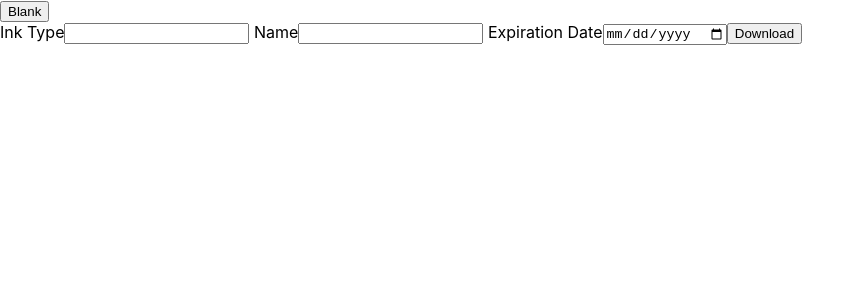
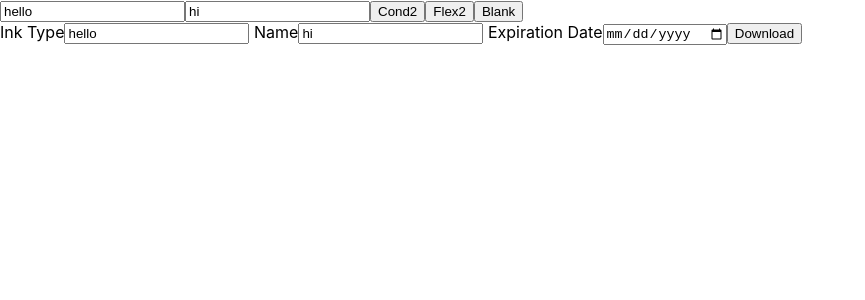
Before and after one commit to tsinco/vone-materials-tool, a React (Create React App) app: page / in a window 1280 px wide. Shown: the top 300 px of the page, without its empty margins (0-865 px from the left). Built offline with nearby package versions, Linux system fonts and the light colour scheme.

Commit message:
Added useReducer
Added useReducer to switch between different kinds of templates

```diff
--- a/src/Form/template.tsx
+++ b/src/Form/template.tsx
@@ -1,5 +1,30 @@
 import Form from "./form";
-import { useState } from "react";
+import { useState, useReducer } from "react";
+import initialValue from "./value";
+type ActionType = {
+  type: "Cond2" | "Flex2" | "Solder Paste Bi" | "Solder Paste Pb" | "Blank";
+};
+
+function reducer(state: any, action: ActionType) {
+  switch (action.type) {
+    case "Cond2":
+      return {
+        type: "Cond2",
+        name: "CrazyFries",
+        expiration: new Date("2013-01-08"),
+      };
+    case "Flex2":
+      return {
+        type: "Flex2",
+        name: "BigMac",
+        expiration: new Date("2011-01-08"),
+      };
+    case "Blank":
+      return { ...initialValue };
+    default:
+      return {};
+  }
+}
 
 interface props {
   id: Number;
@@ -7,19 +32,9 @@ interface props {
   type: String;
   expiration: Date;
 }
-const initialValue = {
-  type: "",
-  name: "",
-  expiration: new Date(),
-};
 
-const firstTemplate = {
-  type: "Cond2",
-  name: "CrazyFries",
-  expiration: new Date("2013-01-08"),
-};
 const Templates: React.FC = () => {
-  const [value, setValue] = useState(initialValue);
+  const [state, dispatch] = useReducer(reducer, { ...initialValue });
 
   const handleOnClick = (e: React.MouseEvent<HTMLButtonElement>) => {
     // setValue({
@@ -31,7 +46,15 @@ const Templates: React.FC = () => {
   return (
     <main>
       <div>
-        <button key="123" onClick={handleOnClick}>
+        <input name="type" type="text" value={state.type} />
+        <input name="name" type="text" value={state.name} />
+        <button key="123" onClick={() => dispatch({ type: "Cond2" })}>
+          Cond2
+        </button>
+        <button key="456" onClick={() => dispatch({ type: "Flex2" })}>
+          Flex2
+        </button>
+        <button key="456" onClick={() => dispatch({ type: "Blank" })}>
           Blank
         </button>
         <Form {...initialValue}></Form>
--- /dev/null
+++ b/src/Form/value.ts
@@ -0,0 +1,7 @@
+const initialValue = {
+  type: "hello",
+  name: "hi",
+  expiration: new Date(),
+};
+
+export default initialValue;
```
Also changed, not shown: 1 other file (tests, documents, lock files or other folders).
